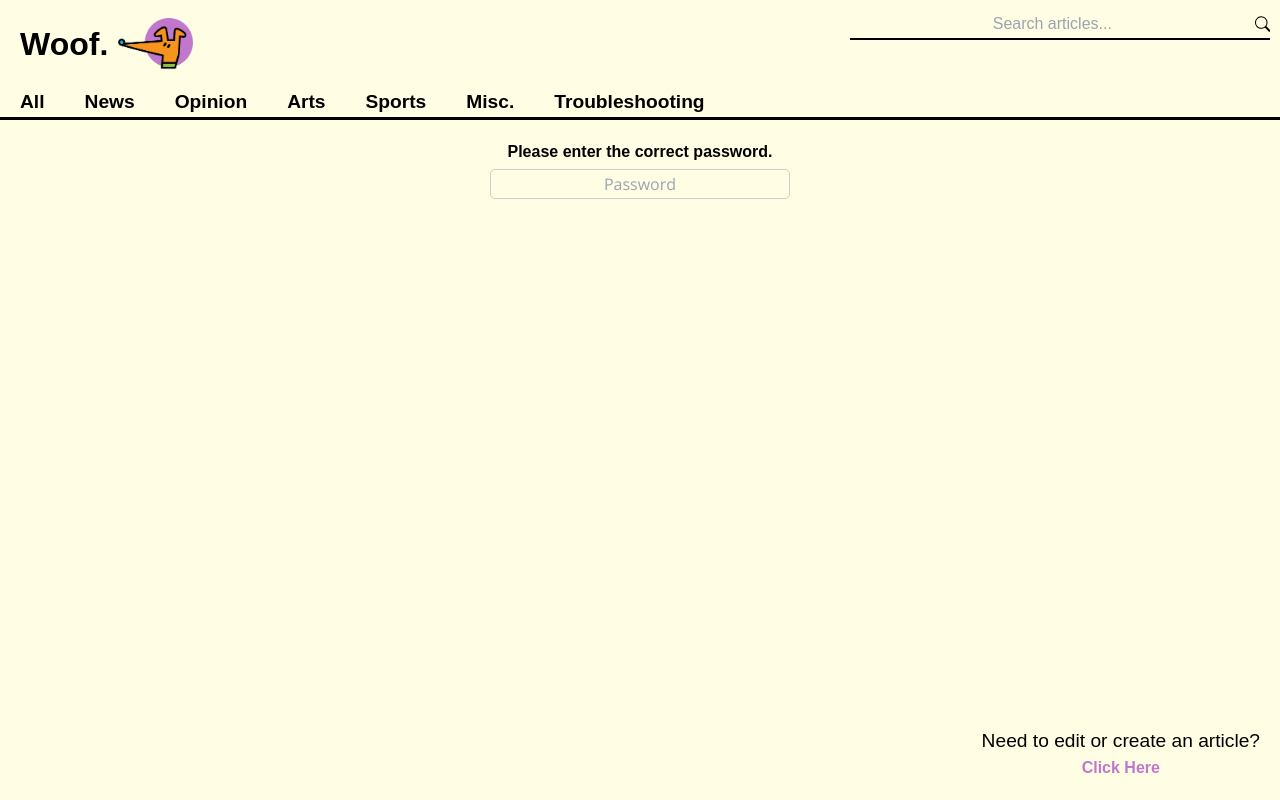
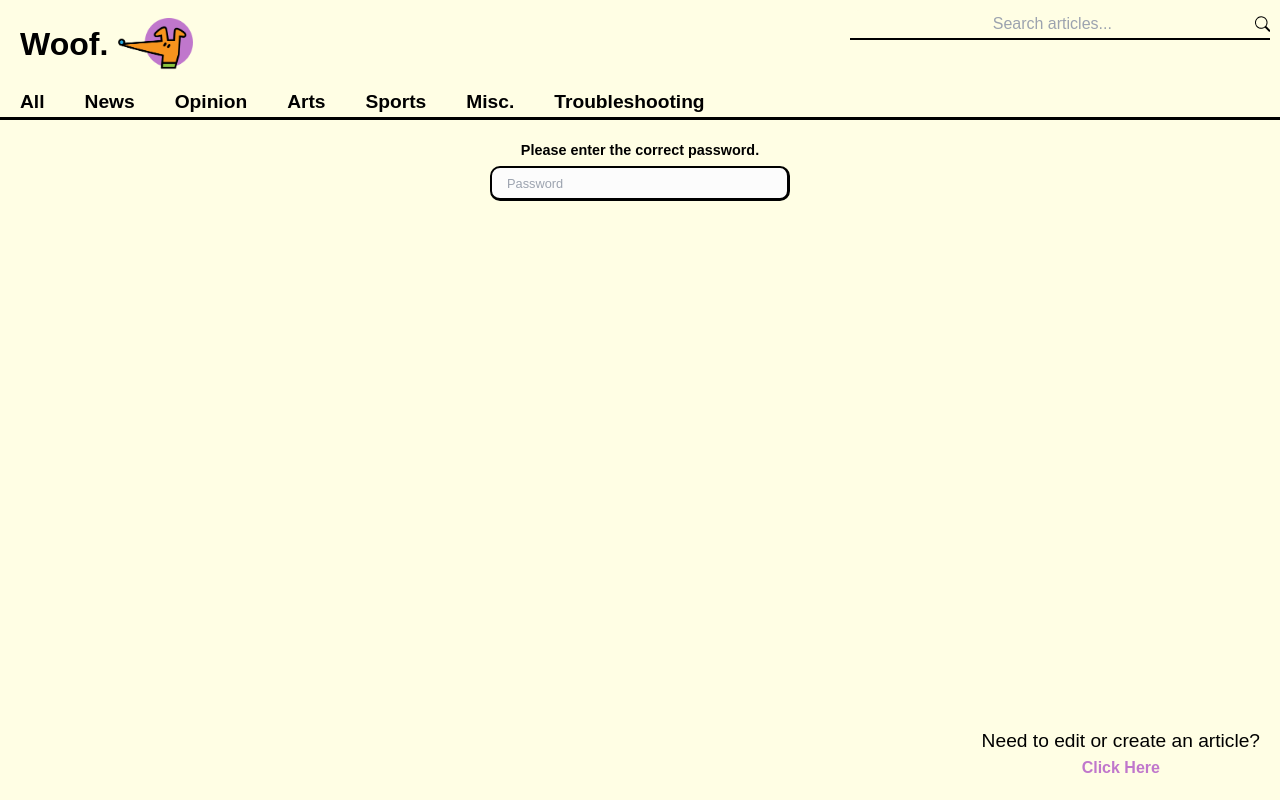
Before and after one commit to dailybruin/woof, a Next.js app: page /login in a window 1280 px wide. Built offline with nearby package versions, Linux system fonts and the light colour scheme.

Commit message:
css tweaking for password input box

```diff
--- a/css/form.css
+++ b/css/form.css
@@ -64,15 +64,21 @@ form button {
   margin-bottom: 5px;
   display: block;
   font-weight: bold;
+  font-size: 90%;
   font-family: 'Rockwell', sans-serif;
 }
 
 .password-input {
-  padding: 10px;
-  border: 1px solid #ccc;
-  border-radius: 5px;
+  padding: 15px;
+  background-color: #FCFCFC;
+  border: 2px solid #000000;
+  border-bottom: 3.5px solid #000000;
+  border-right: 3.5px solid #000000;
+  border-radius: 10px;
   width: 100%;
   max-width: 300px;
-  font-size: 16px;
+  font-size: 80%;
+  font-family: 'Rockwell', sans-serif;
+  text-align: left;
   margin: auto;
 }
```
